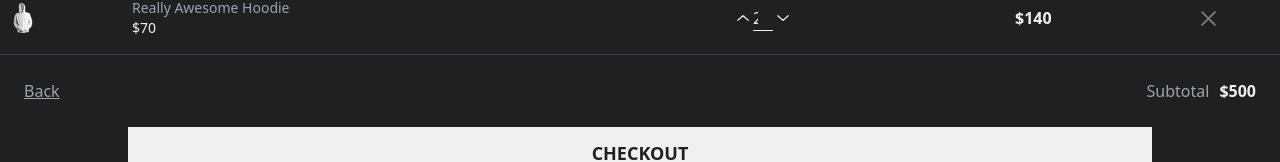
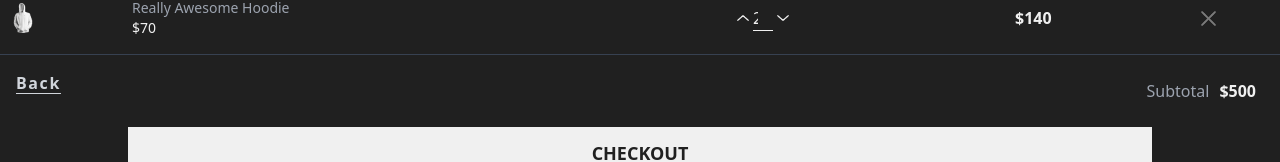
Before and after one commit to nathanelcorpuz/hoodienee, a Next.js app: page /cart in a window 1280 px wide. Shown: the part 351-513 px from the top of the page. Built offline with nearby package versions, Linux system fonts and the light colour scheme.

Commit message:
cart fix

```diff
--- a/app/@modal/(.)cart/page.tsx
+++ /dev/null
@@ -1,10 +0,0 @@
-import Cart from "@/app/cart/_components/Cart";
-import ModalWrapper from "@/components/wrappers/ModalWrapper";
-
-export default function CartModal() {
-  return (
-    <ModalWrapper heading="Your Cart">
-      <Cart />
-    </ModalWrapper>
-  );
-}
--- a/app/_root-layout-components/HeaderLinks2.tsx
+++ b/app/_root-layout-components/HeaderLinks2.tsx
@@ -66,7 +66,10 @@ export default function HeaderLinks2({
           isIntercept={false}
           closeModal={headerControls.toggleMenu}
         >
-          <Menu toggleMenu={headerControls.toggleMenu} />
+          <Menu
+            toggleCart={headerControls.toggleCart}
+            toggleMenu={headerControls.toggleMenu}
+          />
         </ModalWrapper>
       )}
       {headerControls.isCartOpen && (
--- a/app/cart/_components/Cart.tsx
+++ b/app/cart/_components/Cart.tsx
@@ -2,13 +2,14 @@
 import { useRouter } from "next/navigation";
 import CartItem from "./CartItem";
 import Button from "@/components/Button";
+import SupportText from "@/components/texts/SupportText";
 
 export default function Cart({
   toggleCart = () => {},
-  isFromCheckout = false,
+  shouldUseRouter = false,
 }: {
   toggleCart?: () => void;
-  isFromCheckout?: boolean;
+  shouldUseRouter?: boolean;
 }) {
   const router = useRouter();
   return (
@@ -19,15 +20,22 @@ export default function Cart({
       <CartItem />
       <CartItem />
       <div className="flex justify-between p-4">
-        <p
-          className="p-2 text-gray-600
-          underline dark:text-gray-400"
+        <SupportText
+          className="underline underline-offset-4"
           // orig until github issue gets fixed
           // onClick={() => router.back()}
-          onClick={() => toggleCart()}
+          props={{
+            onClick: () => {
+              if (shouldUseRouter) {
+                router.back();
+                return;
+              }
+              toggleCart();
+            },
+          }}
         >
           Back
-        </p>
+        </SupportText>
         <div className="flex gap-[10px] p-2">
           <p
             className="text-gray-600
@@ -42,7 +50,7 @@ export default function Cart({
         <Button
           props={{
             onClick: () => {
-              if (isFromCheckout) {
+              if (shouldUseRouter) {
                 router.push("/checkout/shipping");
                 return;
               }
@@ -52,7 +60,7 @@ export default function Cart({
             },
           }}
         >
-          {isFromCheckout ? "Shipping" : "Checkout"}
+          {shouldUseRouter ? "Shipping" : "Checkout"}
         </Button>
       </div>
     </>
--- a/app/checkout/@cart/cart/page.tsx
+++ b/app/checkout/@cart/cart/page.tsx
@@ -7,7 +7,7 @@ export default function Page() {
   return (
     <PageWrapper className="pt-[0px]">
       <div className="flex flex-col">
-        <Cart isFromCheckout />
+        <Cart shouldUseRouter />
       </div>
     </PageWrapper>
   );
--- a/app/checkout/@shipping/shipping/page.tsx
+++ b/app/checkout/@shipping/shipping/page.tsx
@@ -1,10 +1,14 @@
+"use client";
+
 import Button from "@/components/Button";
 import Input from "@/components/inputs/Input";
-import LinkText from "@/components/texts/LinkText";
+import SupportText from "@/components/texts/SupportText";
 import FormWrapper from "@/components/wrappers/FormWrapper";
 import PageWrapper from "@/components/wrappers/PageWrapper";
+import { useRouter } from "next/navigation";
 
 export default function ShippingPage() {
+  const router = useRouter();
   return (
     <PageWrapper>
       <FormWrapper>
@@ -13,8 +17,18 @@ export default function ShippingPage() {
         <Input label="State" />
         <Input label="Contact Number" />
         <div className="flex items-center justify-between">
-          <LinkText href="/checkout/cart">Back</LinkText>
-          <Button className="m-0 w-[fit-content]">Payment</Button>
+          <SupportText
+            props={{ onClick: () => router.back() }}
+            className="underline underline-offset-4"
+          >
+            Back
+          </SupportText>
+          <Button
+            className="m-0 w-[fit-content]"
+            props={{ onClick: () => router.push("/checkout/payment") }}
+          >
+            Payment
+          </Button>
         </div>
       </FormWrapper>
     </PageWrapper>
--- a/components/texts/SupportText.tsx
+++ b/components/texts/SupportText.tsx
@@ -5,6 +5,7 @@ export default function SupportText({
   children,
   variant = 1,
   className,
+  props,
 }: TextComponent) {
   const commonClasses = "text-gray-300";
   if (variant === 1) {
@@ -13,6 +14,7 @@ export default function SupportText({
         className={twMerge(
           `${commonClasses} font-bold tracking-widest ${className}`
         )}
+        {...props}
       >
         {children}
       </p>
@@ -24,6 +26,7 @@ export default function SupportText({
         className={twMerge(
           `${commonClasses} text-sm font-bold tracking-widest ${className}`
         )}
+        {...props}
       >
         {children}
       </p>
@@ -35,6 +38,7 @@ export default function SupportText({
         className={twMerge(
           `${commonClasses} text-sm font-bold tracking-wider ${className}`
         )}
+        {...props}
       >
         {children}
       </p>
@@ -42,20 +46,26 @@ export default function SupportText({
   }
   if (variant === 4) {
     return (
-      <p className={twMerge(`${commonClasses} italic ${className}`)}>
+      <p className={twMerge(`${commonClasses} italic ${className}`)} {...props}>
         {children}
       </p>
     );
   }
   if (variant === 5) {
     return (
-      <p className={twMerge(`${commonClasses} text-sm italic ${className}`)}>
+      <p
+        className={twMerge(`${commonClasses} text-sm italic ${className}`)}
+        {...props}
+      >
         {children}
       </p>
     );
   }
   return (
-    <p className={twMerge(`${commonClasses} text-xs italic ${className}`)}>
+    <p
+      className={twMerge(`${commonClasses} text-xs italic ${className}`)}
+      {...props}
+    >
       {children}
     </p>
   );
--- a/lib/types.ts
+++ b/lib/types.ts
@@ -1,5 +1,6 @@
 import { StaticImageData } from "next/image";
 import {
+  AllHTMLAttributes,
   Dispatch,
   HTMLInputTypeAttribute,
   InputHTMLAttributes,
@@ -40,6 +41,7 @@ export interface TextComponent {
   children: React.ReactNode;
   variant?: TextVariant;
   className?: string;
+  props?: AllHTMLAttributes<HTMLParagraphElement>;
 }
 
 export interface FetchedProduct {
```
Also changed, not shown: app/menu/_components/Menu.tsx (+7 -2 lines).
